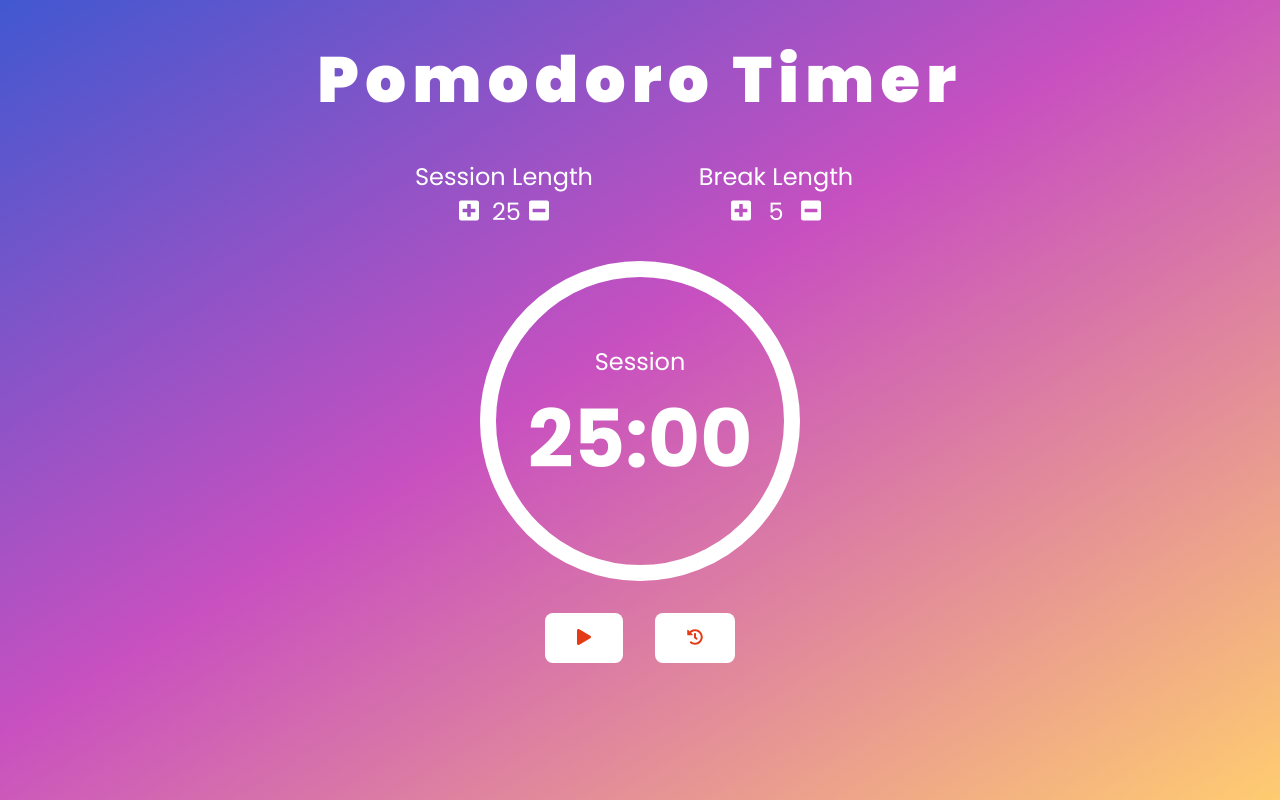
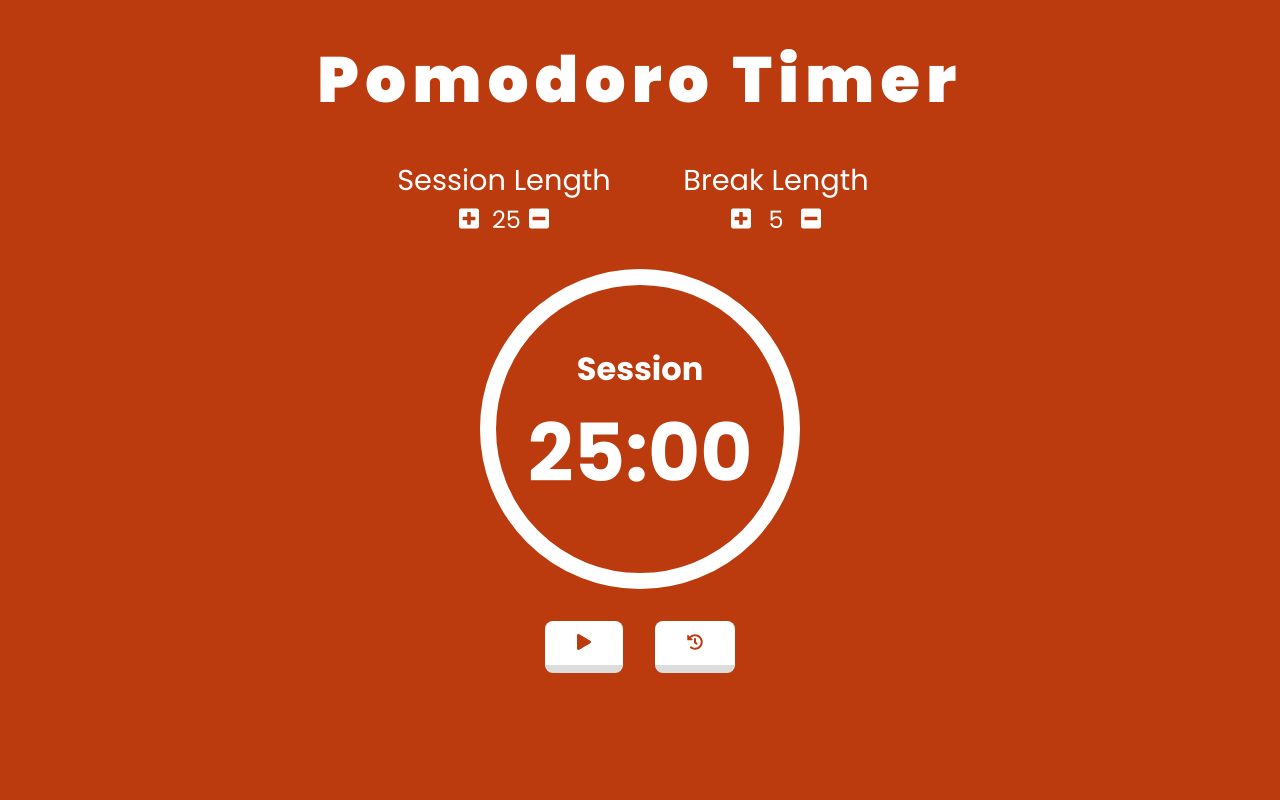
Before and after one commit to rsheppard-dev/pomodoro_clock, a React (Create React App) app: page / in a window 1280 px wide. Built offline with nearby package versions, Linux system fonts and the light colour scheme.

Commit message:
style adjustments

```diff
--- a/src/App.js
+++ b/src/App.js
@@ -11,14 +11,22 @@ import Audio from './components/Audio';
 library.add(faPlusSquare, faMinusSquare, faPlay, faPause, faHistory);
 
 function App() {
+  const audio = useRef(undefined);
+
+  const styles = {
+    main: '#bb3b0e',
+    break: '#335C67',
+    first: '#708160',
+    second: '#dd7631',
+    third: '#900c3f'
+  }
+
   const [sessionLength, setSessionLength] = useState(25);
   const [breakLength, setBreakLength] = useState(5);
   const [sessionState, setSessionState] = useState("Session");
-  const [active, setActive] = useState(false);
   const [timer, setTimer] = useState(25 * 60);
   const [intervalId, setIntervalId] = useState(undefined);
-
-  const audio = useRef(undefined);
+  const [bgColor, setBgColor] = useState(styles.main);
 
   useEffect(() => {
     // toggle between session and break
@@ -32,10 +40,30 @@ function App() {
         setSessionState('Session');
       }
     }
-  }, [sessionState, timer, sessionLength, breakLength]);
+
+    // style background based on state
+    const percentage = (timer / (sessionLength * 60)) * 100;
+
+    if (intervalId) {
+      if (sessionState === 'Break') {
+        setBgColor(styles.break);
+      } else if (percentage < 20) {
+        setBgColor(styles.third);
+      } else if (percentage < 50) {
+        setBgColor(styles.second);
+      } else if (percentage < 100) {
+        setBgColor(styles.first);
+      } else {
+        setBgColor(styles.main);
+      }
+    }
+
+    document.body.style.backgroundColor = bgColor;
+
+  }, [sessionState, timer, sessionLength, breakLength, bgColor]);
 
   const handleStartStop = () => {
-    if (!active) {
+    if (!intervalId) {
       // if countdown is not running - start/setup interval
       const newIntervalId = setInterval(() => {
         setTimer(prevTimer => {
@@ -46,13 +74,11 @@ function App() {
         });
       }, 1000);
       setIntervalId(newIntervalId);
-      setActive(true);
 
     } else {
       // if countdown is running - stop timer and clear interval
       clearInterval(intervalId);
       setIntervalId(undefined);
-      setActive(false);
     }
   }
 
@@ -64,16 +90,15 @@ function App() {
     setBreakLength(5);
     setSessionState('Session');
     setTimer(25 * 60);
-    setActive(false);
   }
 
   return (
     <div className="App">
       <Header />
-      <Session length={sessionLength} setLength={setSessionLength} setTimer={setTimer} active={active} />
-      <Break length={breakLength} setLength={setBreakLength} active={active} />
+      <Session length={sessionLength} setLength={setSessionLength} setTimer={setTimer} active={intervalId} />
+      <Break length={breakLength} setLength={setBreakLength} active={intervalId} />
       <Timer timer={timer} sessionState={sessionState} />
-      <Buttons active={active} reset={reset} handleStartStop={handleStartStop} />
+      <Buttons active={intervalId} reset={reset} handleStartStop={handleStartStop} iconColor={bgColor} />
       <Audio audio={audio} />
     </div>
   );
--- a/src/components/Break.js
+++ b/src/components/Break.js
@@ -13,7 +13,7 @@ export default function Break({ length, setLength, active }) {
 
     return (
         <section id="break-settings">
-            <h2 id="break-label">Break Length</h2>
+            <h3 id="break-label">Break Length</h3>
             <div id="break-container">
                 <div>
                     <button onClick={handleIncrement} id="break-increment" disabled={active}>
--- a/src/components/Buttons.js
+++ b/src/components/Buttons.js
@@ -1,11 +1,11 @@
 import React from 'react';
 import { FontAwesomeIcon } from '@fortawesome/react-fontawesome';
 
-export default function Buttons({active, reset, handleStartStop}) {
+export default function Buttons({active, reset, handleStartStop, iconColor}) {
     return (
         <div id="buttons">
-            <button id="start_stop" onClick={handleStartStop}><FontAwesomeIcon icon={ !active ? "play" : "pause" } /></button>
-            <button id="reset" onClick={reset}><FontAwesomeIcon icon="history" /></button>
+            <button id="start_stop" onClick={handleStartStop}><FontAwesomeIcon icon={ !active ? "play" : "pause" } style={ { color: `${iconColor}` } } /></button>
+            <button id="reset" onClick={reset}><FontAwesomeIcon icon="history" style={ { color: `${iconColor}` } } /></button>
         </div>
     )
 }
--- a/src/components/Session.js
+++ b/src/components/Session.js
@@ -21,7 +21,7 @@ export default function Session({ length, setLength, setTimer, active }) {
 
     return (
         <section id="session-settings">
-            <h2 id="session-label">Session Length</h2>
+            <h3 id="session-label">Session Length</h3>
             <div id="session-container">
                 <div>
                     <button onClick={handleIncrement} id="session-increment" disabled={active}>
--- a/src/index.css
+++ b/src/index.css
@@ -12,11 +12,8 @@ html {
 
 body {
   width: 100%;
-  background-color: #4158D0;
-  background-image: -webkit-gradient(linear, left top, right bottom, from(#4158D0), color-stop(46%, #C850C0), to(#FFCC70));
-  background-image: linear-gradient(to bottom right, #4158D0 0%, #C850C0 46%, #FFCC70 100%);
-  background-repeat: no-repeat;
-  background-attachment: fixed;
+  -webkit-transition: background-color, 1s ease;
+  transition: background-color, 1s ease;
   font-family: 'Poppins', sans-serif;
   color: #fff;
 }
@@ -28,6 +25,12 @@ h1 {
 }
 
 h2 {
+  font-weight: 700;
+  font-size: 2em;
+}
+
+h3 {
+  font-size: 1.8em;
   font-weight: 400;
 }
 
@@ -115,13 +118,19 @@ h2 {
 .App #buttons button {
   margin: 0 1em;
   background: #fff;
-  color: #e43a15;
+  -webkit-transition: color 1s ease;
+  transition: color 1s ease;
   padding: 0.5em;
   border: none;
   font-size: 1em;
   border-radius: 0.5em;
   cursor: pointer;
-  padding: 1em 2em;
+  padding: 0.8em 2em;
+  border-bottom: 0.5em solid #ddd;
+}
+
+.App #buttons button:hover {
+  border-bottom: none;
 }
 
 #session-container, #break-container {
--- a/src/index.scss
+++ b/src/index.scss
@@ -12,10 +12,7 @@ html {
 
 body {
   width: 100%;
-  background-color: #4158D0;
-  background-image: linear-gradient(to bottom right, #4158D0 0%, #C850C0 46%, #FFCC70 100%);
-  background-repeat: no-repeat;
-  background-attachment: fixed;
+  transition: background-color, 1s ease;
   font-family: 'Poppins', sans-serif;
   color: #fff;
 }
@@ -27,6 +24,12 @@ h1 {
 }
 
 h2 {
+  font-weight: 700;
+  font-size: 2em;
+}
+
+h3 {
+  font-size: 1.8em;
   font-weight: 400;
 }
 
@@ -87,13 +90,18 @@ h2 {
     button {
       margin: 0 1em;
       background: #fff;
-      color: #e43a15;
+      transition: color 1s ease;
       padding: 0.5em;
       border: none;
       font-size: 1em;
       border-radius: 0.5em;
       cursor: pointer;
-      padding: 1em 2em;
+      padding: 0.8em 2em;
+      border-bottom: 0.5em solid #ddd;
+
+      &:hover {
+        border-bottom: none;
+      }
     }
   }
 }
```
Also changed, not shown: 1 other file (tests, documents, lock files or other folders).
